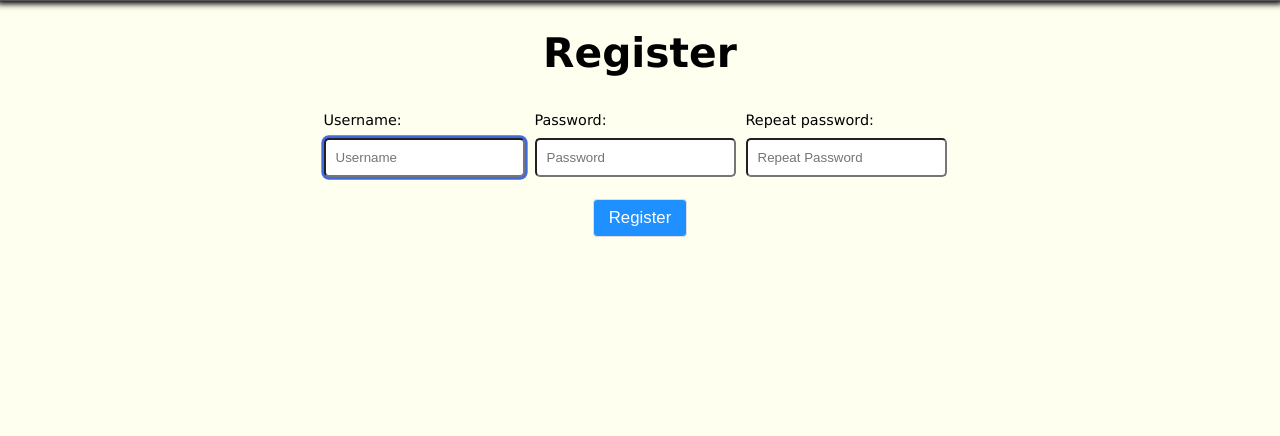
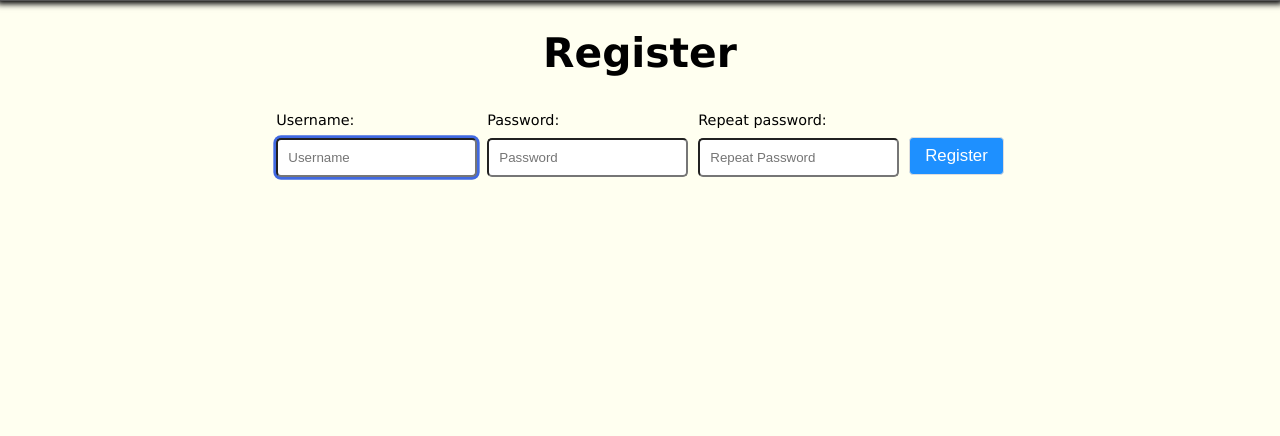
Before and after one commit to derek-watson14/DerDieDas, a Flask app: page /register in a window 1280 px wide. Shown: the part 76-512 px from the top of the page. Run offline with Flask 2, Linux system fonts and the light colour scheme.

Commit message:
form now displays like login.html

```diff
--- a/templates/register.html
+++ b/templates/register.html
@@ -6,8 +6,7 @@
     <div class="content-container">
         <div class="content">
             <h2 class="page-head">Register</h2>
-            <form action="/register" method="post">
-                <div class="form-inline">
+            <form class="form-inline" action="/register" method="post">
                     <div class="login-section">
                         <label for="password">Username:</label>
                         <input class="rego" autocomplete="off" autofocus name="username" placeholder="Username" type="text">
@@ -20,10 +19,7 @@
                         <label for="password">Repeat password:</label>
                         <input class="rego" name="repeat" placeholder="Repeat Password" type="password">
                     </div>
-                </div>
-                <div class="form-inline">
                     <button class="login-btn" type="submit">Register</button>
-                </div>
             </form>
         </div>
     </div>
```
